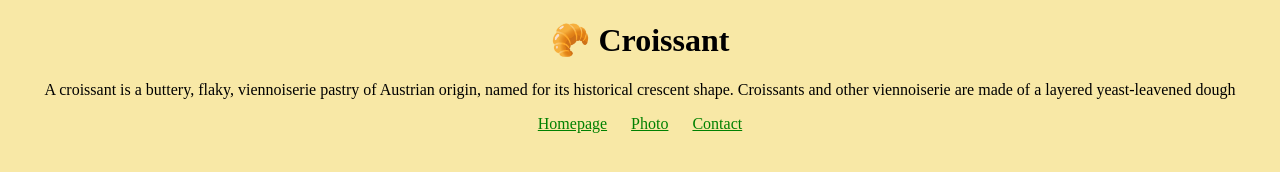
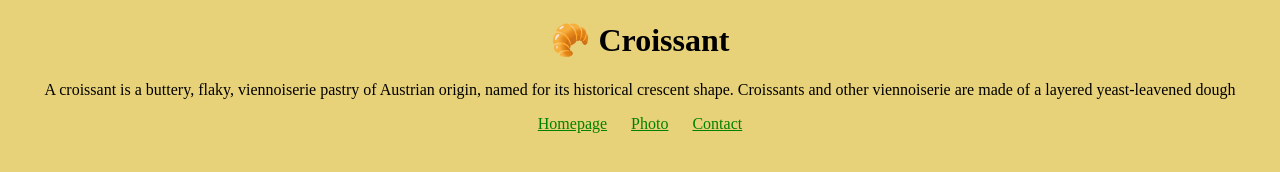
Before and after one commit to YevheniiaKonotopets/croissant, a plain HTML site: page index.html in a window 1280 px wide. Drawn offline with Linux system fonts and the light colour scheme.

Commit message:
Changed background colour

```diff
--- a/src/styles.css
+++ b/src/styles.css
@@ -1,6 +1,6 @@
 body {
   text-align: center;
-  background-color: #f8e8a6;
+  background-color: #e8d279;
 }
 
 .menu {
```
